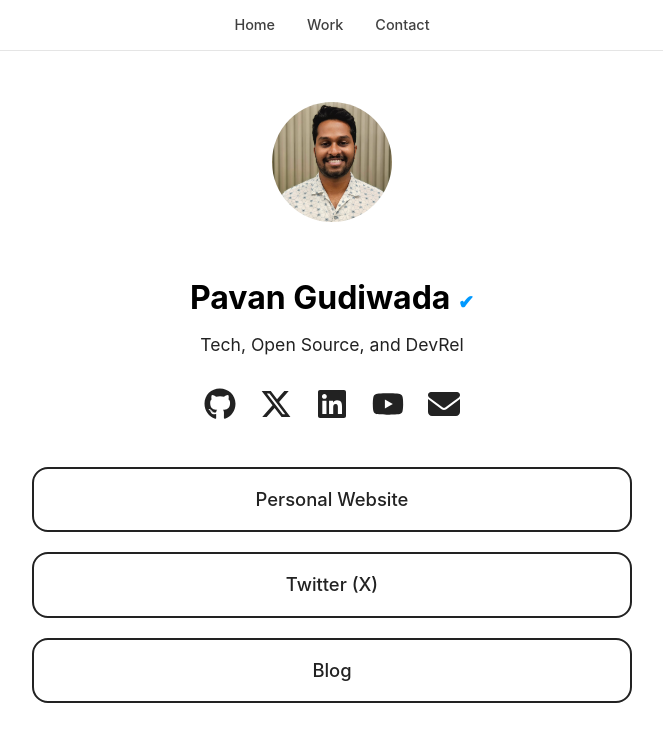
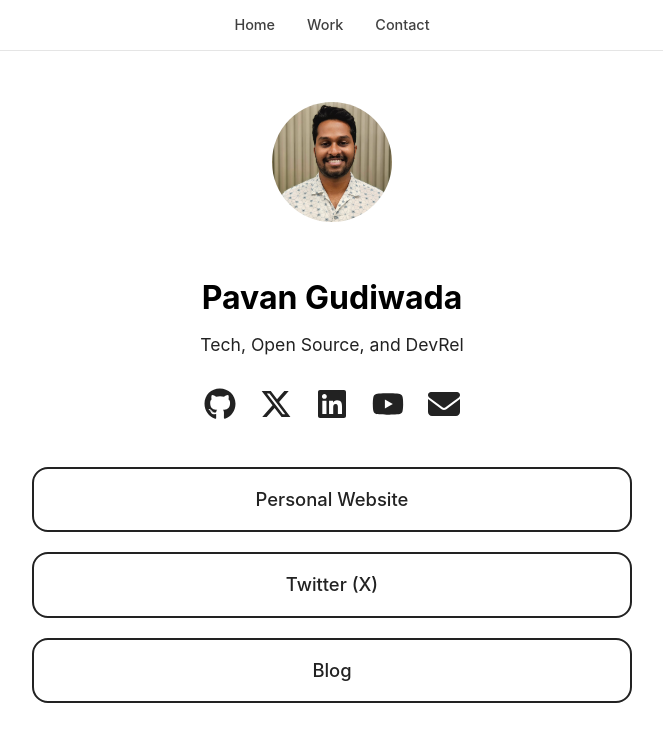
Before and after one commit to pavangudiwada/personal-website, a Next.js app: page /contact in a window 1280 px wide. Shown: the top 742 px of the page, without its empty margins (308-971 px from the left). Built offline with nearby package versions, Linux system fonts and the light colour scheme.

Commit message:
Minor fix

```diff
--- a/src/app/contact/page.js
+++ b/src/app/contact/page.js
@@ -26,7 +26,7 @@ export default function Contact() {
                 style={{ width: 120, height: 120, borderRadius: '50%', margin: '0 auto 1rem', objectFit: 'cover' }}
             />
             <h2 style={{ fontWeight: 700, fontSize: '2rem', marginBottom: 0 }}>
-                Pavan Gudiwada <span style={{ color: '#0099ff', fontSize: '1.2rem' }}>✔</span>
+                Pavan Gudiwada
             </h2>
             <div style={{ color: '#222', margin: '0.5rem 0 1.5rem', fontSize: '1.1rem' }}>
                 Tech, Open Source, and DevRel
```
